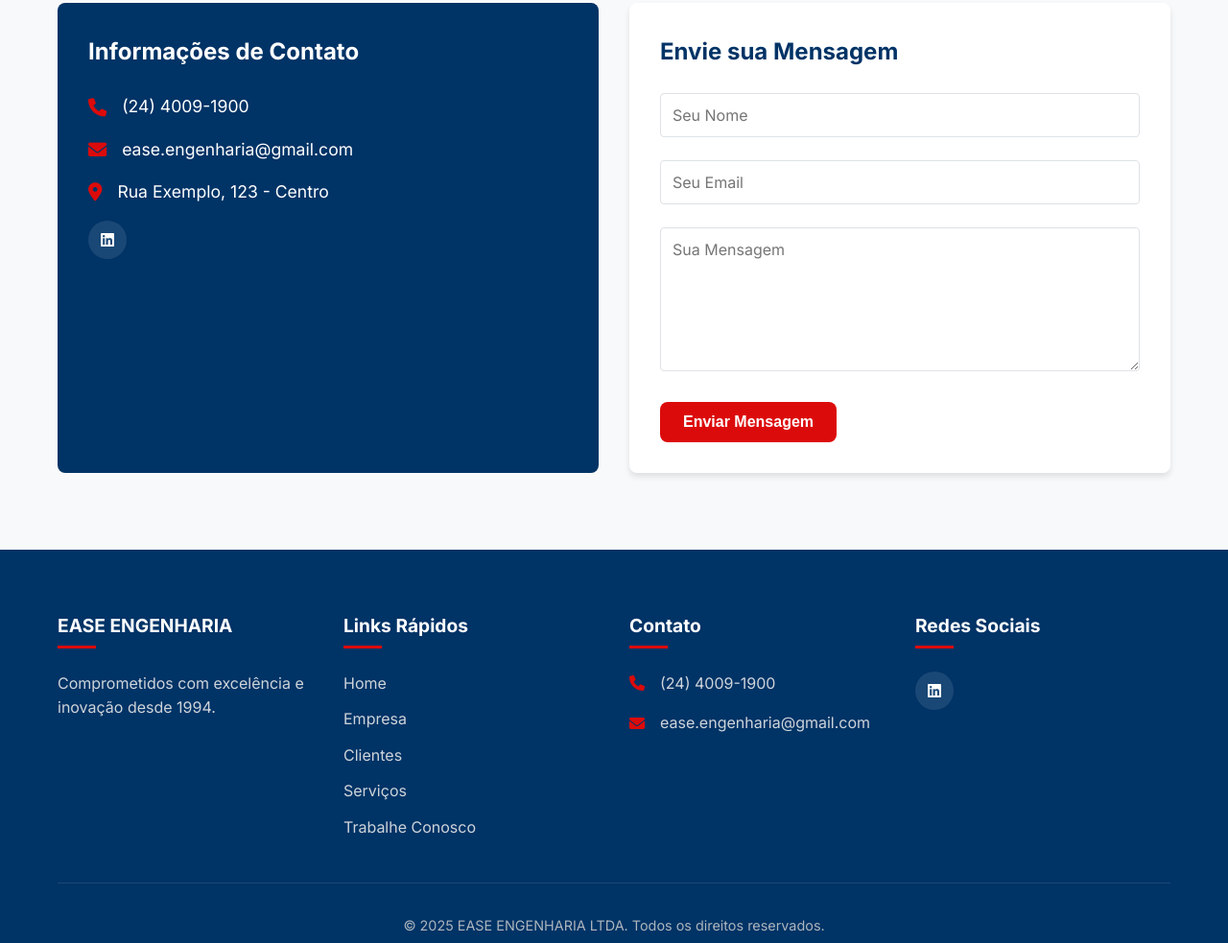
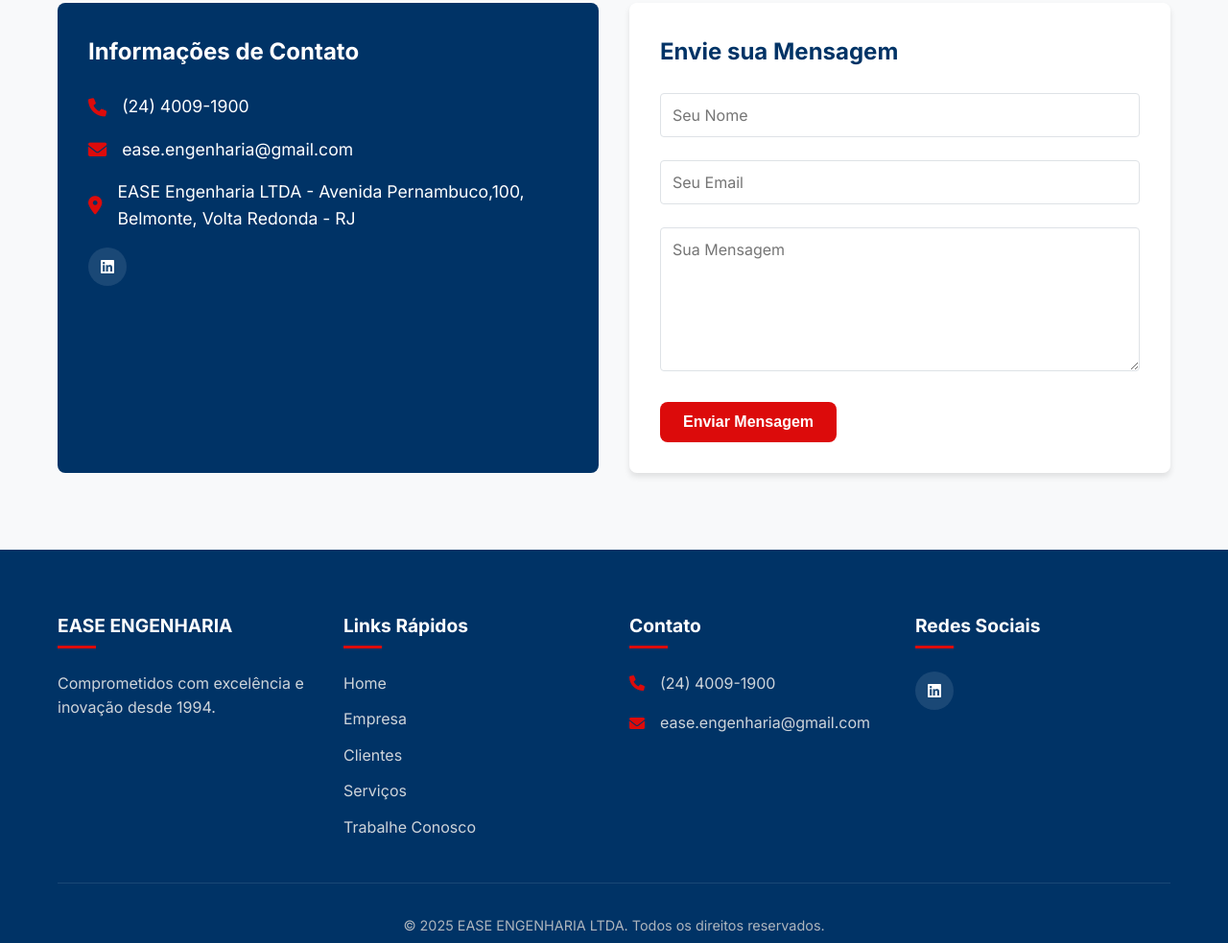
Before and after one commit to gamaalice/easy-portifolio, a plain HTML site: page index.html in a window 1280 px wide. Shown: the part 2396-3379 px from the top of the page at 96% size. Drawn offline with Linux system fonts and the light colour scheme.

Commit message:
Update index.html
atualizando

```diff
--- a/index.html
+++ b/index.html
@@ -114,7 +114,7 @@
                         <h3>Informações de Contato</h3>
                         <p><i class="fas fa-phone"></i> (24) 4009-1900</p>
                         <p><i class="fas fa-envelope"></i> ease.engenharia@gmail.com</p>
-                        <p><i class="fas fa-map-marker-alt"></i> Rua Exemplo, 123 - Centro</p>
+                        <p><i class="fas fa-map-marker-alt"></i> EASE Engenharia LTDA - Avenida Pernambuco,100, Belmonte, Volta Redonda - RJ</p>
                         <div class="social-icons">
                             <a href="https://www.linkedin.com/company/ease-engenharia-ltda/posts/?feedView=all" target="_blank" rel="noopener" title="LinkedIn da EASE ENGENHARIA">
                                 <i class="fab fa-linkedin"></i>
```
